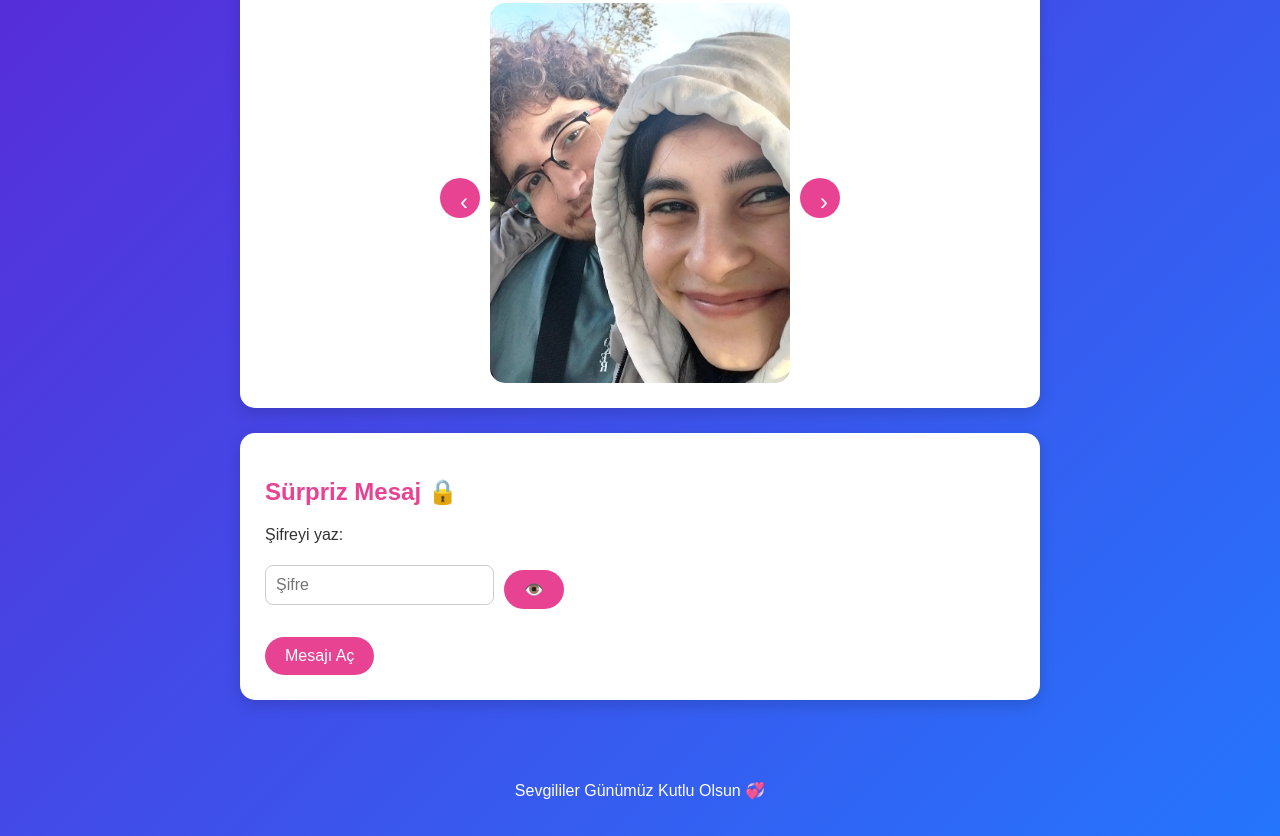
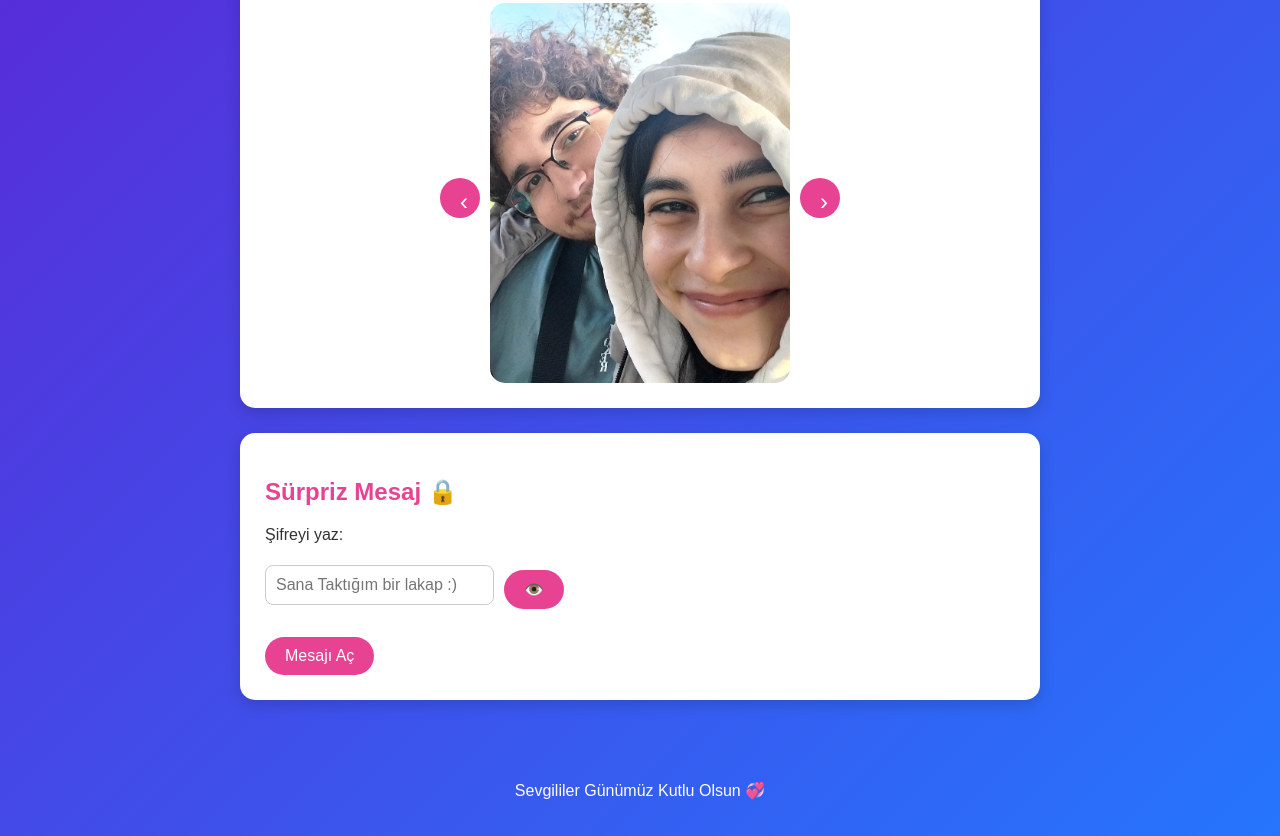
Before and after one commit to tugrakocer/Ceylosss, a plain HTML site: page index.html in a window 1280 px wide. Shown: the part 835-1671 px from the top of the page. Drawn offline with Linux system fonts and the light colour scheme.

Commit message:
Update index.html

```diff
--- a/index.html
+++ b/index.html
@@ -217,7 +217,7 @@
     <h2>Sürpriz Mesaj 🔒</h2>
     <p>Şifreyi yaz:</p>
     <div style="display:flex; gap:10px; align-items:center;">
-      <input type="password" id="sifreInput" placeholder="Şifre">
+      <input type="password" id="sifreInput" placeholder="Sana Taktığım bir lakap :)">
       <button type="button" onclick="sifreGosterGizle()">👁️</button>
     </div>
     <br>
```
